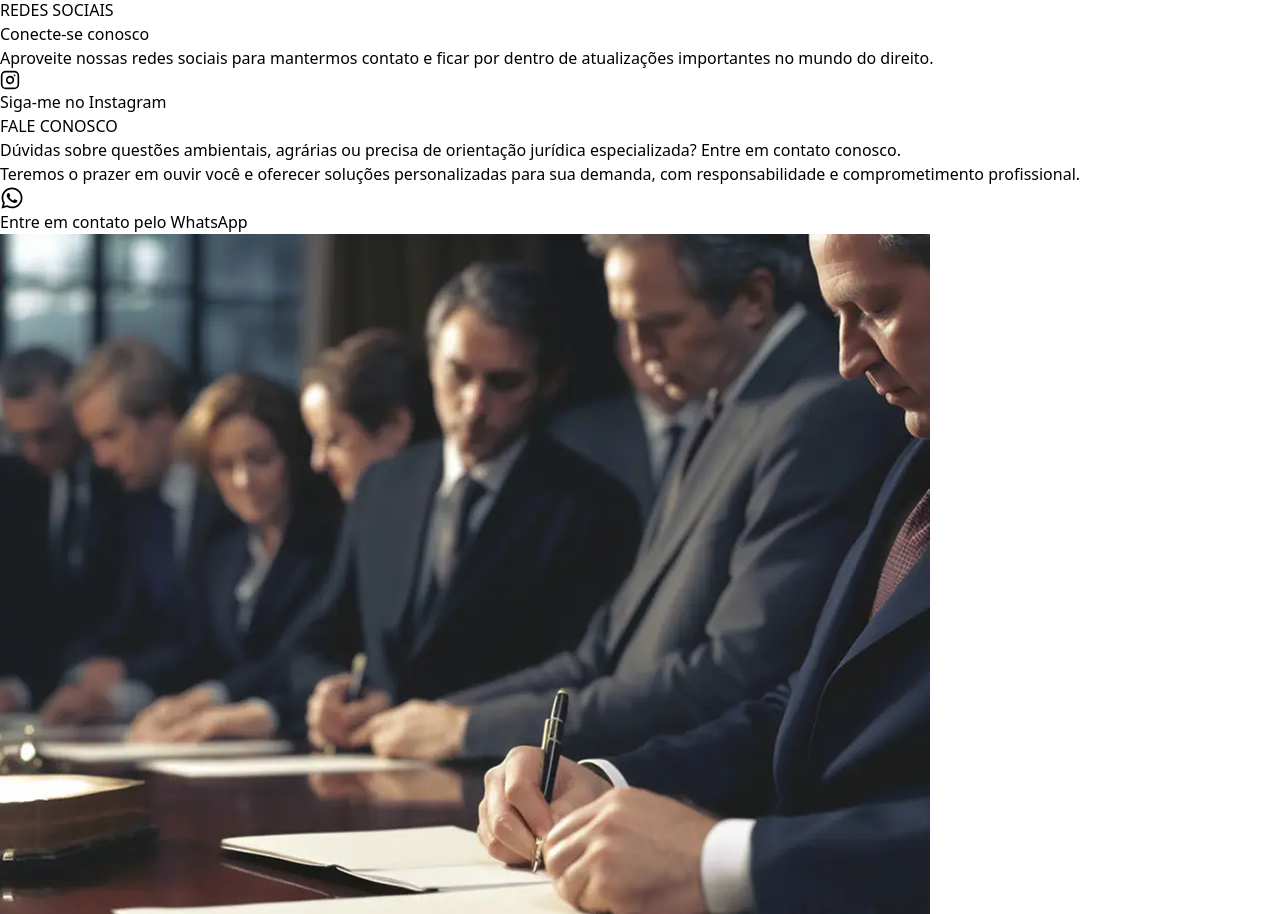
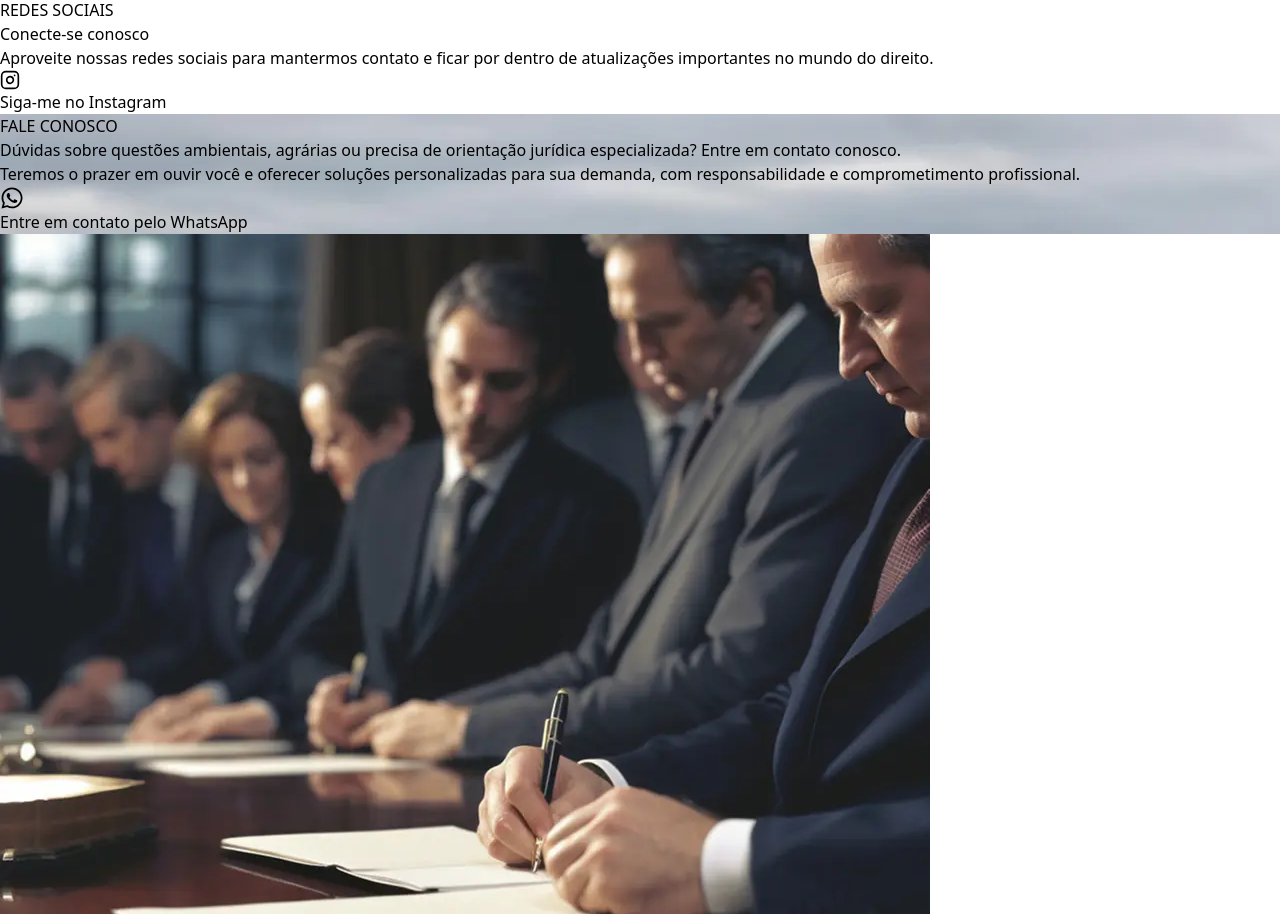
Before and after one commit to EdisonMatos/LP-Raphael-Palhares, a React (Vite) app: page / in a window 1280 px wide. Shown: the part 3386-4300 px from the top of the page. Built offline with nearby package versions, Linux system fonts and the light colour scheme; a web font is replaced by a local one.

Commit message:
fix: Paralaxe

```diff
--- a/src/components/sections/Cta.jsx
+++ b/src/components/sections/Cta.jsx
@@ -5,35 +5,37 @@ import { useNavigate } from "react-router-dom";
 import SectionArea from "../sectionElements/SectionArea";
 import SectionHeader from "../sectionElements/SectionHeader";
 import SectionWrapper from "../sectionElements/SectionWrapper";
+import Paralaxe from "../../assets/imgs/paralaxe/bgParalaxe.webp";
 
 export default function Cta({ colorMode = "default" }) {
   const navigate = useNavigate();
 
-  // Definir classes de tema
+  const bgImageUrl = Paralaxe;
   const bgClasses = {
-    dark: "bg-bgSectionOpacityDark",
-    light: "bg-bgSectionOpacityLight",
-    default: "squares",
-  };
-  const textClasses = {
     dark: "text-white",
     light: "text-black",
     default: "text-black",
   };
-  const bgClass = bgClasses[colorMode] || bgClasses.default;
-  const textClass = textClasses[colorMode] || textClasses.default;
+  const textClass = bgClasses[colorMode] || bgClasses.default;
 
   return (
-    <>
-      <SectionArea className={`${bgClass}`}>
+    <div
+      className="relative bg-fixed bg-center bg-cover"
+      style={{ backgroundImage: `url(${bgImageUrl})` }}
+    >
+      {/* Camada opaca */}
+      <div className="absolute inset-0 bg-black opacity-50 z-0" />
+
+      {/* Conteúdo */}
+      <SectionArea className="relative z-10">
         <SectionWrapper>
           <SectionHeader
             className={`text-center ${textClass}`}
             miniTitle={content.texts.cta.miniTag}
             sectionHeaderTitle={content.texts.cta.title}
             sectionHeaderSubtitle={content.texts.cta.subtitle}
-            titleColorSet={textClass}
-            subtitleColorSet={textClass}
+            titleColorSet="text-white"
+            subtitleColorSet="text-white"
           />
           <Button
             aria-label={content.texts.hero.ctaButtonAriaLabel}
@@ -43,6 +45,6 @@ export default function Cta({ colorMode = "default" }) {
           />
         </SectionWrapper>
       </SectionArea>
-    </>
+    </div>
   );
 }
```
Also changed, not shown: src/assets/imgs/paralaxe/bgParalaxe.jpg (added), src/assets/imgs/paralaxe/bgParalaxe.webp (added).
